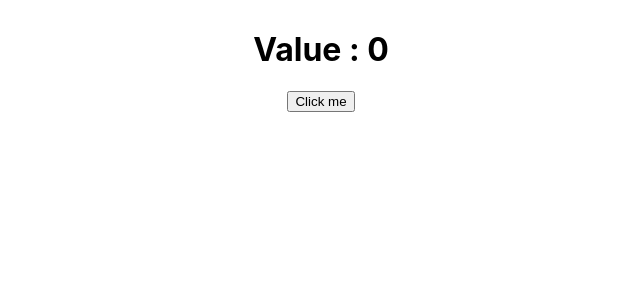
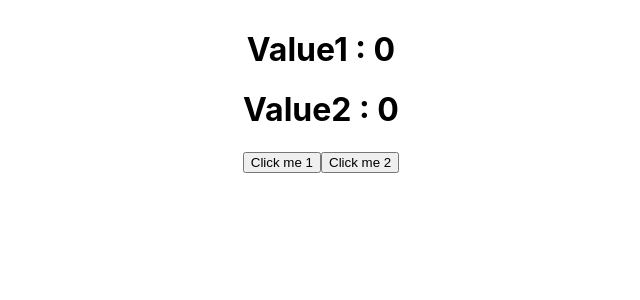
Before and after one commit to sumeet-shinde111/udemy-react, a React (Create React App) app in the folder backroads/: page / in a window 1280 px wide. Shown: the top 300 px of the page, without its empty margins (319-959 px from the left). Built offline with nearby package versions, Linux system fonts and the light colour scheme.

Commit message:
Multiple useEffects in a single function

```diff
--- a/backroads/src/tutorials/useEffect/useEffect-basis.jsx
+++ b/backroads/src/tutorials/useEffect/useEffect-basis.jsx
@@ -8,29 +8,47 @@ Cases of dependency array
 2) if we pass dependency array as empty it will only runs on initial render
 3) if we pass value to dependency array it will run useEffect when the value is changed.
 
+We can have multiple useEffect but ideally we should not add more than 1.
 */
 
 const UseEffectBasic = ()=>{
 
-    const [value,setValue] = useState(0);
+    const [value1,setValue1] = useState(0);
+    const [value2,setValue2] = useState(0);
 
-    const hello = ()=>{
-        console.log("hello..")
-    }
-    hello();
+
 
     useEffect(()=>{
-        console.log("This useEffct and hello() will run on each render on click of the button...")
+        // This will run on each render as no dependecy array is passed
+        console.log("This useEffct on every render...")
     })
 
-    const increment = ()=>{
-        setValue(value+1);
+      useEffect(()=>{
+        // This will run when value 1 is incremented..
+        console.log("This useEffct for first button...")
+    },[value1])
+
+    useEffect(()=>{
+        // This will run when value 2 is incremented..
+        console.log("useEffect for second button...")
+    },[value2])
+
+    const increment1 = ()=>{
+        setValue1(value1+1);
+    }
+
+      const increment2 = ()=>{
+        setValue2(value2+1);
     }
 
     return(
         <>
-            <h1>Value : {value}</h1>
-            <button onClick={increment}>Click me</button>
+            <h1>Value1 : {value1}</h1>
+            <h1>Value2 : {value2}</h1>
+
+            <button onClick={increment1}>Click me 1</button>
+            <button onClick={increment2}>Click me 2</button>
+
         </>
     )
 }
```
